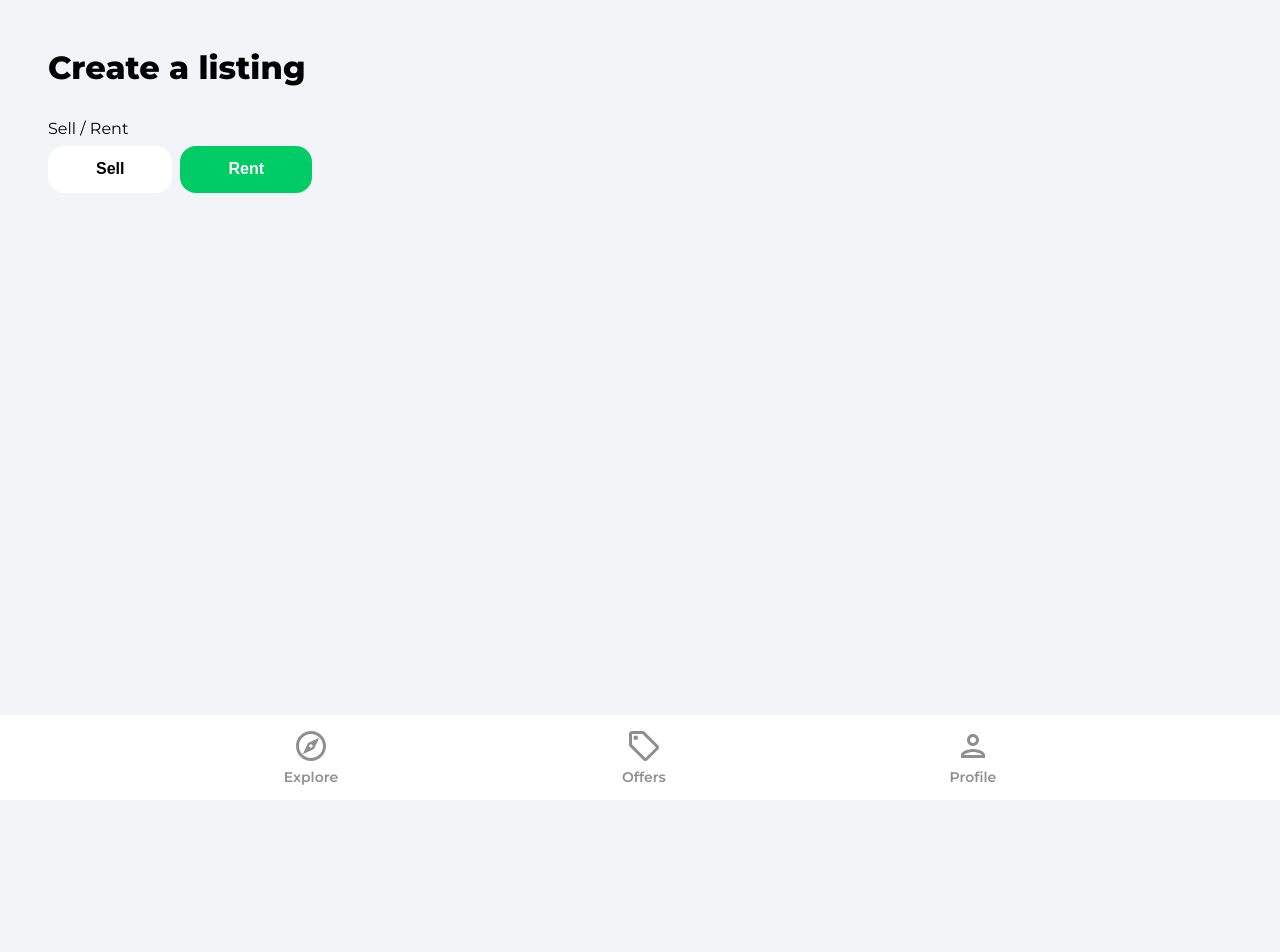
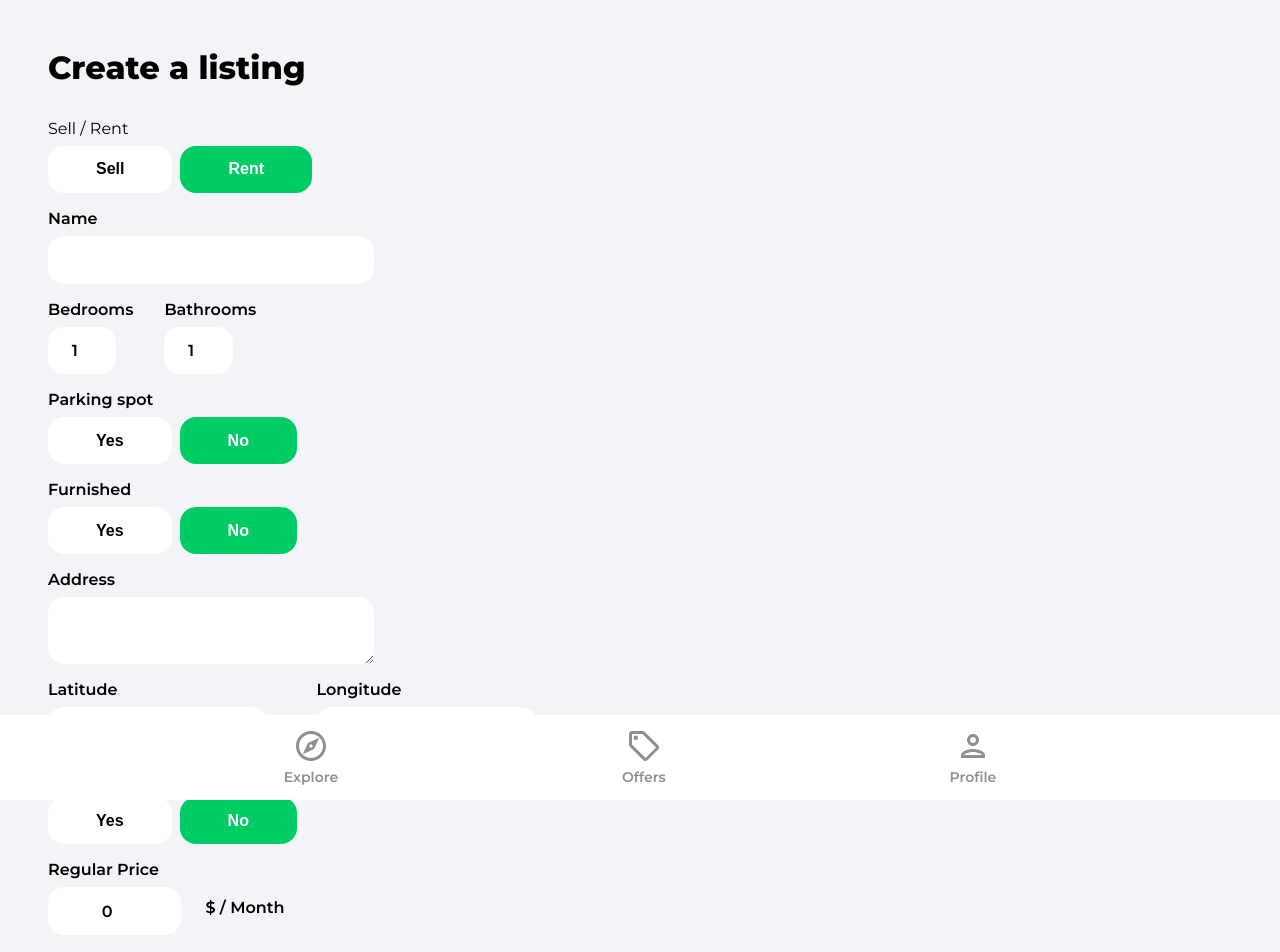
Before and after one commit to NicholasLoren/market-place, a React (Create React App) app: page /create-listing in a window 1280 px wide. Shown: the top 952 px of the page. Before the commit the page ends 800 px from the top, so only its background shows below. Built offline with nearby package versions, Linux system fonts and the light colour scheme; no server answers; sample sign-in values are in the browser's storage.

Commit message:
Created new listing submisiion form

```diff
--- a/src/components/CreateListing.jsx
+++ b/src/components/CreateListing.jsx
@@ -1,11 +1,19 @@
 import { useNavigate } from 'react-router-dom'
 import { useState, useEffect, useRef } from 'react'
 import { getAuth, onAuthStateChanged } from 'firebase/auth'
+import {
+  getStorage,
+  ref,
+  uploadBytesResumable,
+  getDownloadURL,
+} from 'firebase/storage'
+import { db } from '../firebase.config'
+import { addDoc, collection, serverTimestamp } from 'firebase/firestore'
 import Spinner from '../components/Spinner.jsx'
-
+import { toast } from 'react-toastify'
 function CreateListing() {
   //Initialize our state for the form
-
+  const [geolocationEnabled, setGeolocationEnabled] = useState(false)
   const [formData, setFormData] = useState({
     name: '',
     type: 'rent',
@@ -20,7 +28,7 @@ function CreateListing() {
     discountPrice: 0,
     timestamp: '',
     offer: false,
-    location: '',
+    address: '',
   })
 
   const {
@@ -30,7 +38,7 @@ function CreateListing() {
     bathrooms,
     parking,
     furnished,
-    location,
+    address,
     offer,
     regularPrice,
     discountPrice,
@@ -64,10 +72,107 @@ function CreateListing() {
 
   if (loading) return <Spinner />
 
-  const onSubmit = (e) => {
+  const onSubmit = async (e) => {
     e.preventDefault()
+    setLoading(true)
+
+    if (discountPrice > regularPrice) {
+      setLoading(false)
+      toast.error('Discount price cannot be greater than regular price')
+      return
+    }
+    //Handling no Geocode api
+    let geolocation = {}
+    let location
+    if (geolocationEnabled) {
+    } else {
+      geolocation.lat = latitude
+      geolocation.lng = longitude
+      location = address
+    }
+
+    const storeImage = async (image) => {
+      return new Promise((resolve, reject) => {
+        const storage = getStorage()
+        const fileName = `${image.name}`
+        const storageRef = ref(storage, 'images/' + fileName)
+        const uploadTask = uploadBytesResumable(storageRef, image)
+
+        uploadTask.on(
+          'state_changed',
+          (snapshot) => {
+            // Observe state change events such as progress, pause, and resume
+            // Get task progress, including the number of bytes uploaded and the total number of bytes to be uploaded
+            const progress =
+              (snapshot.bytesTransferred / snapshot.totalBytes) * 100
+            console.log('Upload is ' + progress + '% done')
+            switch (snapshot.state) {
+              case 'paused':
+                console.log('Upload is paused')
+                break
+              case 'running':
+                console.log('Upload is running')
+                break
+            }
+          },
+          (error) => {
+            // Handle unsuccessful uploads
+            reject(error)
+          },
+          () => {
+            // Handle successful uploads on complete
+            // For instance, get the download URL: https://firebasestorage.googleapis.com/...
+            getDownloadURL(uploadTask.snapshot.ref).then((downloadURL) => {
+              resolve(downloadURL)
+            })
+          }
+        )
+      })
+    }
+
+    //Upload the images
+    const imgUrls = await Promise.all(
+      [...images].map((image) => storeImage(image))
+    ).catch((error) => {
+      setLoading(false)
+      console.log(error)
+      toast.error('Could not upload images')
+      return
+    })
+
+    const formDataCopy = {
+      ...formData,
+      geolocation,
+      timestamp: serverTimestamp(),
+    }
+
+    delete formDataCopy.images
+    delete formDataCopy.address
+    location && (formDataCopy.location = location)
+
+    !formDataCopy.offer && delete formDataCopy.discountPrice
+    const docRef = await addDoc(collection(db, 'listing'), formDataCopy)
+
+    toast.success('Listing saved')
+    navigate(`/category/${formDataCopy.type}/${docRef.id}`)
+    setLoading(false)
   }
-  const onMutate = () => {}
+  const onMutate = (e) => {
+    let boolean = null
+
+    if (e.target.value === 'true') boolean = true
+    if (e.target.value === 'false') boolean = false
+
+    if (e.target.files) {
+      setFormData((prevState) => ({ ...prevState, images: e.target.files }))
+    }
+    if (!e.target.files) {
+      setFormData((prevState) => ({
+        ...prevState,
+        [e.target.id]: boolean ?? e.target.value,
+      }))
+    }
+  }
   return (
     <div className="profile">
       <header>
@@ -98,6 +203,206 @@ function CreateListing() {
               Rent
             </button>
           </div>
+
+          <label className="formLabel">Name</label>
+          <input
+            className="formInputName"
+            type="text"
+            id="name"
+            value={name}
+            onChange={onMutate}
+            maxLength="32"
+            minLength="10"
+            required
+          />
+          <div className="formRooms flex">
+            <div>
+              <label className="formLabel">Bedrooms</label>
+              <input
+                className="formInputSmall"
+                type="number"
+                id="bedrooms"
+                value={bedrooms}
+                onChange={onMutate}
+                min="1"
+                max="50"
+                required
+              />
+            </div>
+            <div>
+              <label className="formLabel">Bathrooms</label>
+              <input
+                className="formInputSmall"
+                type="number"
+                id="bathrooms"
+                value={bathrooms}
+                onChange={onMutate}
+                min="1"
+                max="50"
+                required
+              />
+            </div>
+          </div>
+          <label className="formLabel">Parking spot</label>
+          <div className="formButtons">
+            <button
+              className={parking ? 'formButtonActive' : 'formButton'}
+              type="button"
+              id="parking"
+              value={true}
+              onClick={onMutate}
+              min="1"
+              max="50"
+            >
+              Yes
+            </button>
+            <button
+              className={
+                !parking && parking !== null ? 'formButtonActive' : 'formButton'
+              }
+              type="button"
+              id="parking"
+              value={false}
+              onClick={onMutate}
+            >
+              No
+            </button>
+          </div>
+
+          <label className="formLabel">Furnished</label>
+          <div className="formButtons">
+            <button
+              className={furnished ? 'formButtonActive' : 'formButton'}
+              type="button"
+              id="furnished"
+              value={true}
+              onClick={onMutate}
+            >
+              Yes
+            </button>
+            <button
+              className={
+                !furnished && furnished !== null
+                  ? 'formButtonActive'
+                  : 'formButton'
+              }
+              type="button"
+              id="furnished"
+              value={false}
+              onClick={onMutate}
+            >
+              No
+            </button>
+          </div>
+
+          <label className="formLabel">Address</label>
+          <textarea
+            className="formInputAddress"
+            type="text"
+            id="address"
+            value={address}
+            onChange={onMutate}
+            required
+          />
+
+          {!geolocationEnabled && (
+            <div className="formLatLng flex">
+              <div>
+                <label className="formLabel">Latitude</label>
+                <input
+                  className="formInputSmall"
+                  type="number"
+                  id="latitude"
+                  value={latitude}
+                  onChange={onMutate}
+                  required
+                />
+              </div>
+              <div>
+                <label className="formLabel">Longitude</label>
+                <input
+                  className="formInputSmall"
+                  type="number"
+                  id="longitude"
+                  value={longitude}
+                  onChange={onMutate}
+                  required
+                />
+              </div>
+            </div>
+          )}
+          <label className="formLabel">Offer</label>
+          <div className="formButtons">
+            <button
+              className={offer ? 'formButtonActive' : 'formButton'}
+              type="button"
+              id="offer"
+              value={true}
+              onClick={onMutate}
+            >
+              Yes
+            </button>
+            <button
+              className={
+                !offer && offer !== null ? 'formButtonActive' : 'formButton'
+              }
+              type="button"
+              id="offer"
+              value={false}
+              onClick={onMutate}
+            >
+              No
+            </button>
+          </div>
+
+          <label className="formLabel">Regular Price</label>
+          <div className="formPriceDiv">
+            <input
+              className="formInputSmall"
+              type="number"
+              id="regularPrice"
+              value={regularPrice}
+              onChange={onMutate}
+              min="50"
+              max="750000000"
+              required
+            />
+            {type === 'rent' && <p className="formPriceText">$ / Month</p>}
+          </div>
+
+          {offer && (
+            <>
+              <label className="formLabel">Discounted Price</label>
+              <input
+                className="formInputSmall"
+                type="number"
+                id="discountPrice"
+                value={discountPrice}
+                onChange={onMutate}
+                min="50"
+                max="750000000"
+                required={offer}
+              />
+            </>
+          )}
+
+          <label className="formLabel">Images</label>
+          <p className="imagesInfo">
+            The first image will be the cover (max 6).
+          </p>
+          <input
+            className="formInputFile"
+            type="file"
+            id="images"
+            onChange={onMutate}
+            max="6"
+            accept=".jpg,.png,.jpeg"
+            multiple
+            required
+          />
+          <button type="submit" className="primaryButton createListingButton">
+            Create Listing
+          </button>
         </form>
       </main>
     </div>
```
